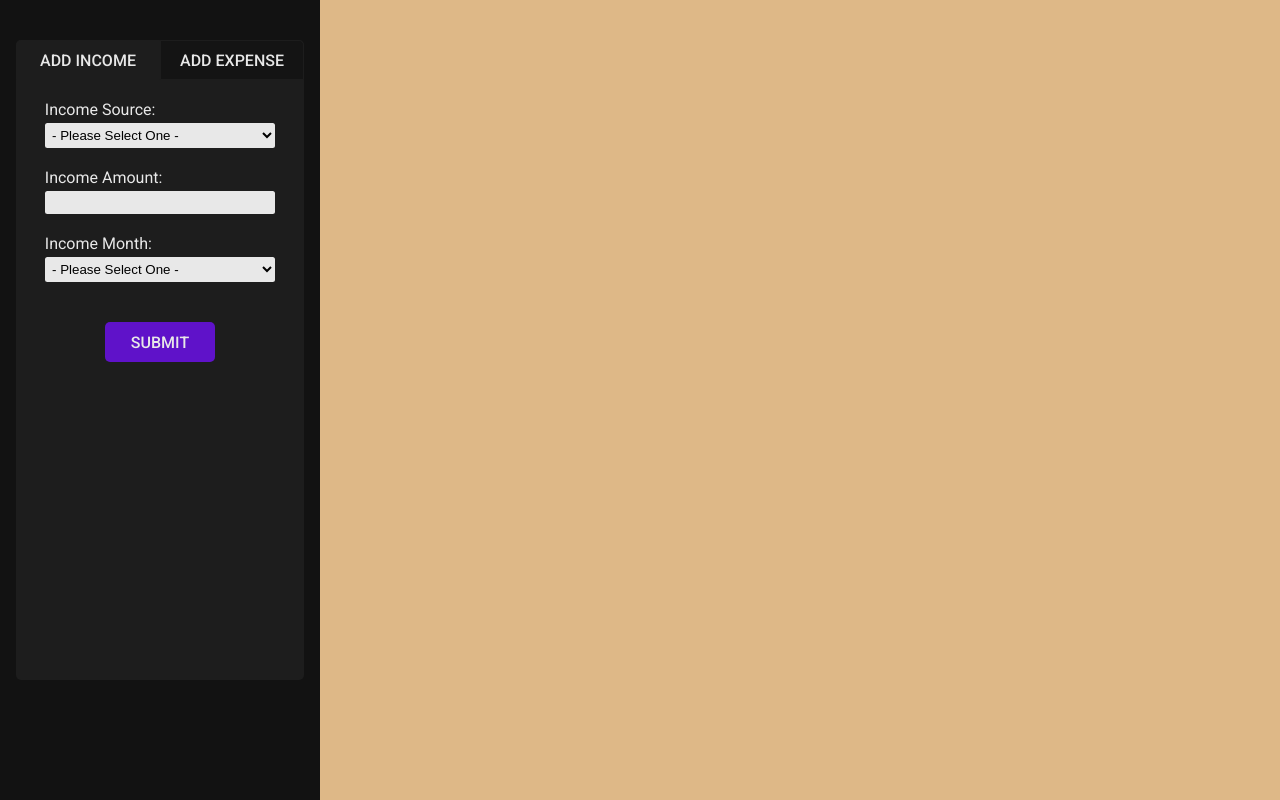
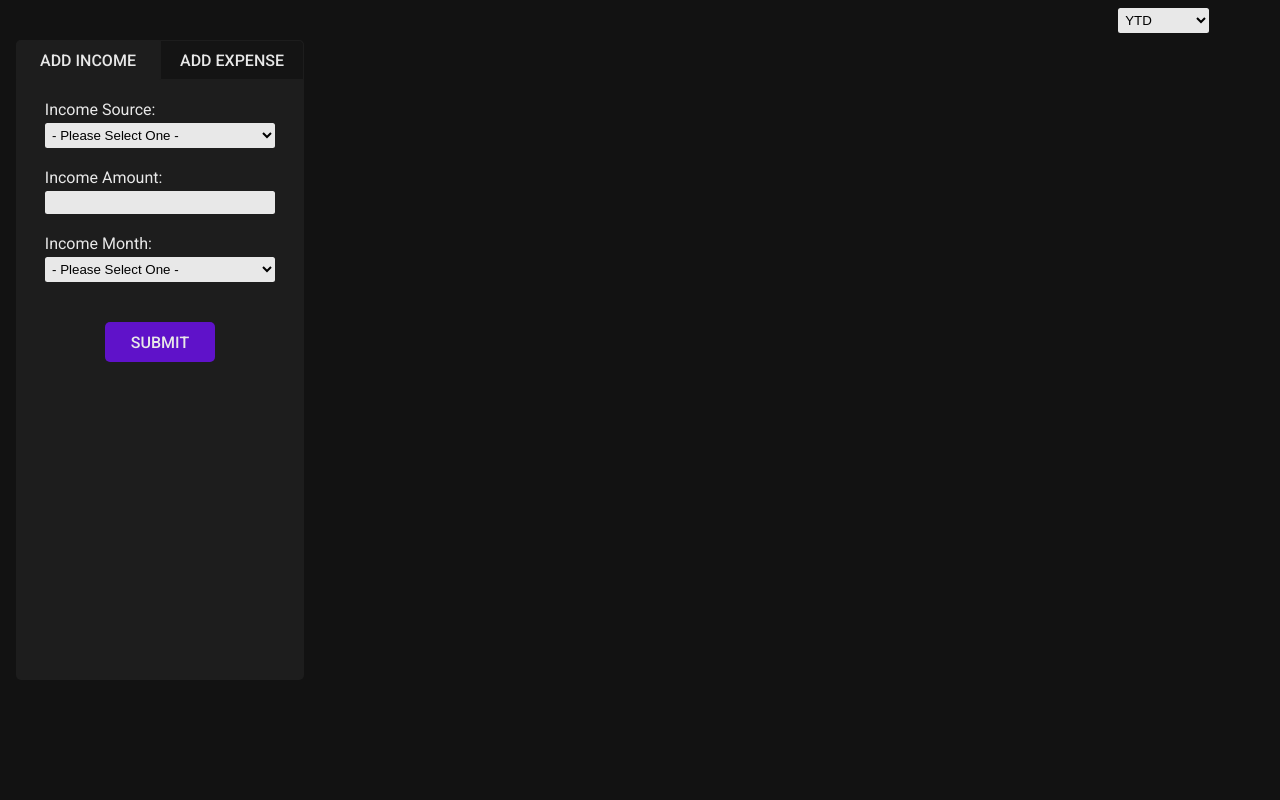
Before and after one commit to benbiederman/budget-application, a React (Create React App) app: page / in a window 1280 px wide. Built offline with nearby package versions, Linux system fonts and the light colour scheme.

Commit message:
Add/style display header.

```diff
--- /dev/null
+++ b/src/components/DisplayHeader.js
@@ -0,0 +1,25 @@
+const DisplayHeader = () => {
+    return (
+        <div className="display-header">
+            <form>
+                <select>
+                    <option value="ytd">YTD</option>
+                    <option value="january">January</option>
+                    <option value="february">February</option>
+                    <option value="march">March</option>
+                    <option value="april">April</option>
+                    <option value="may">May</option>
+                    <option value="june">June</option>
+                    <option value="july">July</option>
+                    <option value="august">August</option>
+                    <option value="september">September</option>
+                    <option value="october">October</option>
+                    <option value="november">November</option>
+                    <option value="december">December</option>
+                </select>
+            </form>
+        </div>
+    )
+}
+
+export default DisplayHeader;
--- a/src/components/DisplaySection.js
+++ b/src/components/DisplaySection.js
@@ -1,7 +1,9 @@
+import DisplayHeader from "./DisplayHeader";
+
 const DisplaySection = () => {
     return (
         <section className="display-section">
-
+            <DisplayHeader />
         </section>
     )
 }
--- a/src/styles/app.css
+++ b/src/styles/app.css
@@ -76,15 +76,30 @@
     color: #E8E8E8;
 }
 
-.add-form input, .add-form select {
+.add-form input, .add-form select, .display-header form select {
     width: 100%;
-    margin-top: .5vh;
     border-radius: 2.5px;
     border: none;
     padding: .5vh .25vw;
 }
 
+.add-form input, .add-form select {
+    margin-top: .5vh;
+}
+
 .display-section {
     width: 75%;
-    background-color: burlywood;
 }
+
+.display-header {
+    width: 95%;
+    height: 5vh;
+    display: flex;
+    align-items: center;
+    justify-content: flex-end;
+}
+
+.display-header form {
+    width: 10%;
+    margin-right: 2.5%;
+}
```
